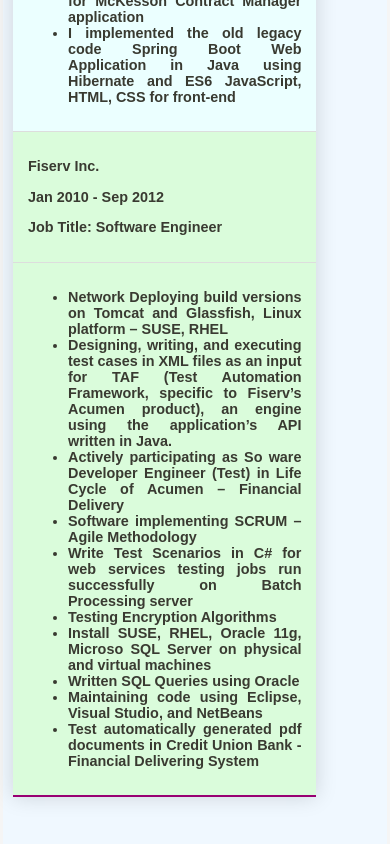
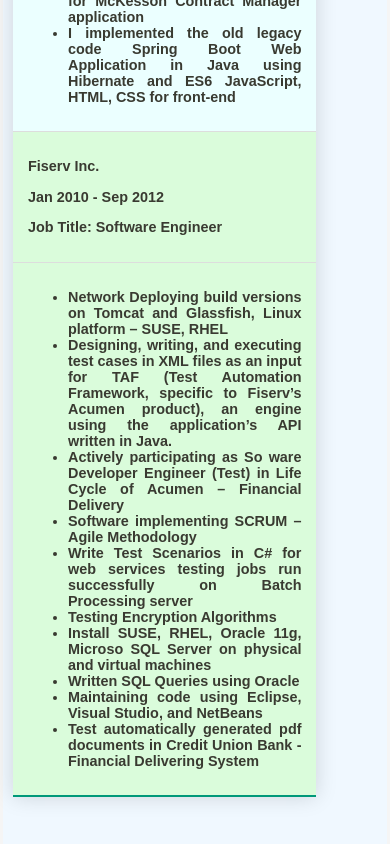
Before and after one commit to ovimura/projects-portfolio, a React (Create React App) app: page /experience in a window 390 px wide. Shown: the part 5624-6468 px from the top of the page. Built offline with nearby package versions, Linux system fonts and the light colour scheme.

Commit message:
adding mobile css format for CSS

```diff
--- a/src/pages/css/ProjectsPage.css
+++ b/src/pages/css/ProjectsPage.css
@@ -96,12 +96,7 @@
       width: 300px;
     } */
     .styled-table {
-        width: 200px;
+        width: 150px;
     }
 
-
-.styled-table tbody tr:last-of-type {
-    border-bottom: 2px solid #980072;
-}
-
   }
```
